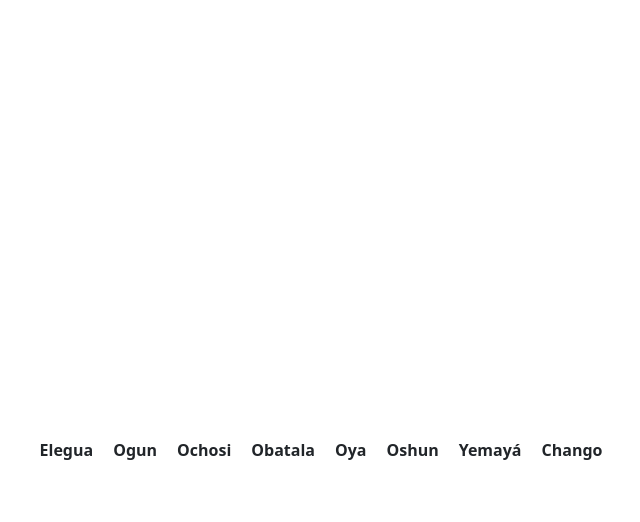
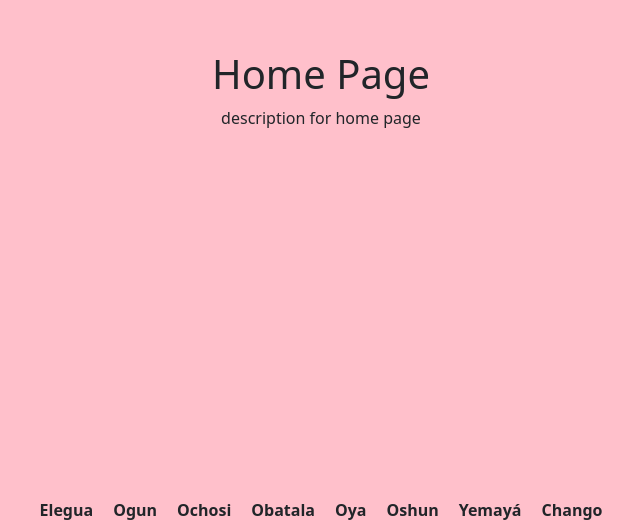
Before and after one commit to lindseyc03/lindseyc03.github.io, a React (Vite) app: page / in a window 1280 px wide. Shown: the part 302-824 px from the top of the page, without its empty margins (319-959 px from the left). Before the commit the page ends 800 px from the top, so only its background shows below. Built offline with nearby package versions, Linux system fonts and the light colour scheme.

Commit message:
changed image, added deity pages

```diff
--- a/package.json
+++ b/package.json
@@ -11,7 +11,8 @@
   "dependencies": {
     "bootstrap": "^5.3.3",
     "react": "^18.2.0",
-    "react-dom": "^18.2.0"
+    "react-dom": "^18.2.0",
+    "styled-components": "^6.1.13"
   },
   "devDependencies": {
     "@types/react": "^18.0.27",
--- a/src/App.css
+++ b/src/App.css
@@ -1,21 +1,17 @@
-.content-container {
-    display: flex;
-    flex-direction: column;
-    align-items: center;
-    justify-content: center;
-    height: calc(100vh - 100px);
-    text-align: center;
-  }
-
+.app-container {
+    max-width: 100vw;
+    max-height: 100vh;
+}
   .horizontal-list {
-    position: fixed;
-    bottom: 20px;
-    left: 50%;
-    transform: translateX(-50%);
+    /*bottom: 20px;*/
+    /*left: 50%;*/
+    /*transform: translateX(-50%);*/
     display: flex;
     justify-content: center;
     padding: 0;
     list-style-type: none;
+    align-self: flex-end;
+    background:pink;
   }
 
   .list-group-item {
@@ -35,3 +31,13 @@
     color: white;
     border-color: #007bff;
   }
+
+  .image {
+    max-width: 100%;      /* Ensures image doesn't exceed container width */
+    max-height: 400px;    /* Prevents image from becoming too tall */
+    object-fit: contain;  /* Maintains aspect ratio */
+  }
+
+  .image-container {
+    margin-right: 20px;
+  }
--- a/src/App.jsx
+++ b/src/App.jsx
@@ -1,10 +1,14 @@
-import ListGroup from './components/ListGroup';
-import React, { useState } from 'react';
-import './App.css';
+import "./App.css";
+import ListGroup from "./components/ListGroup";
+import { Home } from "./components/Home";
+import { DeityPage } from "./components/DeityPage";
+import React, { useState } from "react";
+
+import deityData from "./data/deityData";
 
 function App() {
   const [selectedItem, setSelectedItem] = useState(null);
-  const [backgroundColor, setBackgroundColor] = useState('#ffffff');
+  const [backgroundColor, setBackgroundColor] = useState("#ffffff");
 
   const handleItemSelect = (item) => {
     setSelectedItem(item);
@@ -12,19 +16,22 @@ function App() {
   };
 
   const getRandomColor = () => {
-    return '#' + Math.floor(Math.random()*16777215).toString(16);
+    return "#" + Math.floor(Math.random() * 16777215).toString(16);
   };
 
   return (
-    <div style={{ backgroundColor: backgroundColor, minHeight: '100vh' }}>
-      <div className="content-container">
-        {selectedItem && (
-          <>
-            <h1>{selectedItem}</h1>
-            <p>Information about {selectedItem} goes here.</p>
-          </>
-        )}
-      </div>
+    <div className="app-container">
+      {selectedItem ? (
+        <DeityPage
+          deityName={selectedItem}
+          title={deityData[selectedItem].title}
+          text={deityData[selectedItem].text}
+          images={deityData[selectedItem].images}
+          backgroundColor={deityData[selectedItem].color}
+        />
+      ) : (
+        <Home />
+      )}
       <ListGroup onItemSelect={handleItemSelect} />
     </div>
   );
--- /dev/null
+++ b/src/components/DeityPage.jsx
@@ -0,0 +1,58 @@
+import styled from "styled-components";
+
+export const DeityPage = ({
+  deityName,
+  title,
+  text,
+  images,
+  backgroundColor,
+}) => {
+  console.log(images);
+  return (
+    <DeityPageContainer $backgroundColor={backgroundColor}>
+      <Title>{title}</Title>
+      {/* take what im doing below here with a grain of salt bc ai helped me :p */}
+      {text.map((paragraph, index) => (
+        <div
+          key={index}
+          className={`zigzag-row ${index % 2 === 0 ? "left" : "right"}`}
+        >
+          <div className="content">
+            <p>{paragraph}</p>
+          </div>
+          {images?.[index] && (
+            <div className="image-container">
+              <img src={images[index]} className="image" alt={`${deityName} - ${index + 1}`} />
+            </div>
+          )}
+        </div>
+      ))}
+      {/* take what im doing above here with a grain of salt bc ai helped me :p */}
+    </DeityPageContainer>
+  );
+};
+
+const DeityPageContainer = styled.div`
+  background-color: ${(props) => props.$backgroundColor};
+  width: 100vw;
+  min-height: 100vh;
+  margin: 0;
+  padding: 0;
+
+  .zigzag-row {
+    display: flex;
+    align-items: center;
+    gap: 2rem;
+    margin: 2rem 0;
+  }
+`;
+
+const Title = styled.div`
+  color: black;
+  font-size: 56px;
+  font-family: system-ui, -apple-system, "Segoe UI", Roboto, "Helvetica Neue",
+    "Noto Sans", "Liberation Sans", Arial, sans-serif, "Apple Color Emoji",
+    "Segoe UI Emoji", "Segoe UI Symbol", "Noto Color Emoji";
+  font-weight: 500;
+  line-height: 1.2;
+`;
--- /dev/null
+++ b/src/components/Home.jsx
@@ -0,0 +1,20 @@
+import styled from 'styled-components';
+
+export const Home = () => {
+    return (
+        <HomeContainer>
+            <h1>Home Page</h1>
+            <p>description for home page</p>
+        </HomeContainer>
+    )
+}
+
+const HomeContainer = styled.div`
+    background-color: pink;
+    width: 100vw;
+    height: 100vh;
+    display: flex;
+    flex-direction: column;
+    justify-content: center;
+    align-items: center;
+`
--- /dev/null
+++ b/src/data/deityData.js
@@ -0,0 +1,66 @@
+/* cspell: disable */
+// orishaData.js
+export const deityData = {
+    Elegua: {
+      // Orisha details
+      text: ["He represents the beginning and end of life, and the opening and closing of paths in life.  Sometimes known as the trickster, he likes to play jokes on people.  He enjoys candy and toys.  Despite his childlike nature, however, he's a very powerful Oricha.  He's one of the Warriors (along with Ogún, Ochosi and Osun).  Eleguá is always mentioned first in any ceremony, because without his permission, the doors to communication with the other Orichas stay closed. ",
+        "He's one of the Warriors (along with Ogún, Ochosi and Osun).  Eleguá is always mentioned first in any ceremony, because without his permission, the doors to communication with the other Orichas stay closed."
+      ],
+      color: ["#ff0000"],
+      title: "Lord of the Crossroads",
+      images:["src/assets/orishaImages/BAM_9978.JPEG"]
+    },
+    Ogun: {
+      // Orisha details
+      text:["Ogún is the patron of all those who work with metal, mechanics, engineers, policemen, soldiers, surgeons.  He knows the secrets of the natural world and can perform powerful witchcraft when the situation calls for it.  He has a violent, brusque nature, but he also has a more peaceful side. He's good at farming, raising animals and hunting.  Ogún is also the owners of keys and locks, jails, and chains, and he's the foundation on which everything is built.  He oversees construction and labor, and is the master of the technology required for human progress and evolution in the material world. In traditional images of Ogún, he wears a close-fitting cap on his head, his chest is bare, he wears a hunter's pouch slung across a shoulder, and around his waist he wears a belt with a long fringe of mariwó (palm fibers), which protects him from evil.",
+        "Together with Eleguá and Ochosi, he protects the interior entryway of homes."
+      ],
+      color: ["#198754"],
+      title: "Lord of Metals",
+      images:["./assets/orishaImages/ogunOne.jpg"]
+    },
+    Ochosi: {
+      // Orisha details
+      text:[""],
+      color: [],
+      title: "The Divine Hunter",
+      images:["./assets/orishaImages/eleguaOne.jpg"]
+    },
+    Obatala: {
+      // Orisha details
+      text:[""],
+      color: [],
+      title: "The Divine Hunter",
+      images:["./assets/orishaImages/eleguaOne.jpg"]
+    },
+    Oya: {
+      // Orisha details
+      text:[""],
+      color: [],
+      title: "The Divine Hunter",
+      images:["./assets/orishaImages/eleguaOne.jpg"]
+    },
+    Oshun: {
+      // Orisha details
+      text:[""],
+      color: ["#ffc107"],
+      title: "The Divine Hunter",
+      images:["./assets/orishaImages/eleguaOne.jpg"]
+    },
+    Yemayá: {
+      // Orisha details
+      text:[""],
+      color: ["#0d6efd"],
+      title: "The Divine Hunter",
+      images:["./assets/orishaImages/eleguaOne.jpg"]
+    },
+    Chango: {
+      // Orisha details
+      text:[""],
+      color: ["#dc3545"],
+      title: "The Divine Hunter",
+      images:["./assets/orishaImages/eleguaOne.jpg"]
+    }
+  };
+
+  export default deityData;
```
Also changed, not shown: src/assets/orishaImages/BAM_9978.JPEG (added), 1 other file (tests, documents, lock files or other folders).
